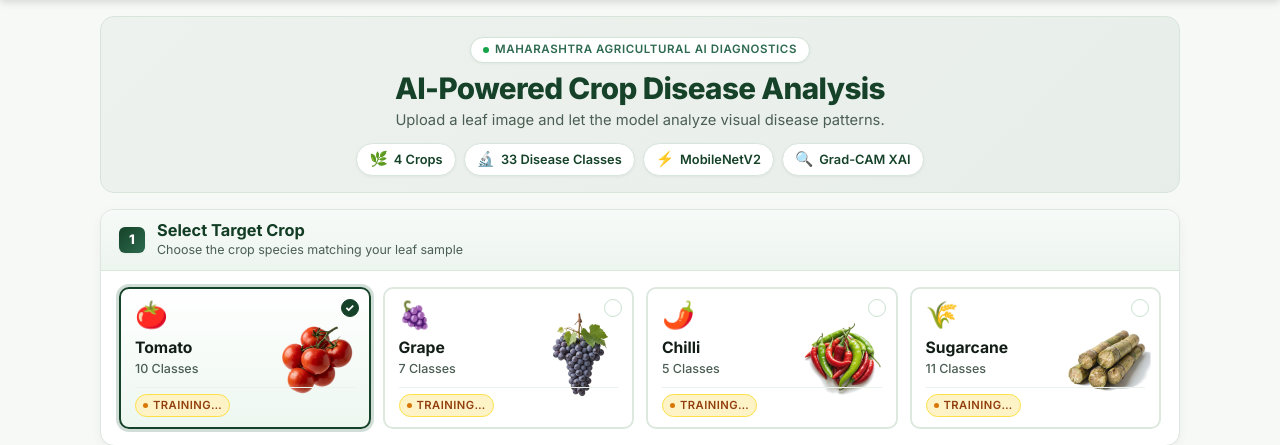
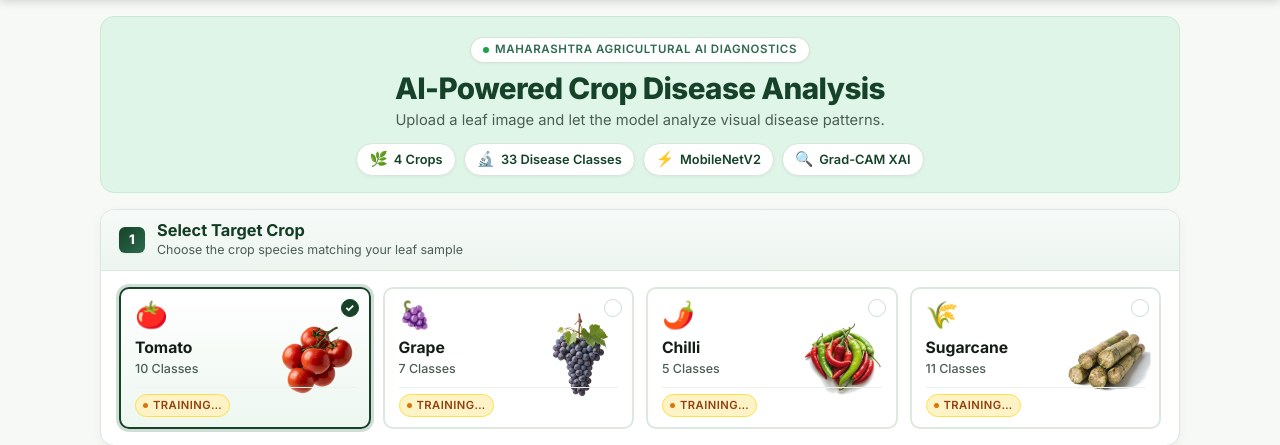
Before and after one commit to sohail-148/maharashtra-crop-disease-detection, a Flask app: page / in a window 1280 px wide. Shown: the part 65-510 px from the top of the page. Run offline with Flask 3, Linux system fonts and the light colour scheme.

Commit message:
Refine agricultural frontend theme

```diff
--- a/app/static/css/main.css
+++ b/app/static/css/main.css
@@ -413,8 +413,8 @@ button {
   text-align: center;
   padding: 18px 20px 16px;
   margin-bottom: 16px;
-  background: linear-gradient(135deg, rgba(21, 66, 40, 0.04) 0%, rgba(45, 106, 79, 0.08) 100%);
-  border: 1px solid #d8e5db;
+  background: #DFF5E7;
+  border: 1px solid #c7ebd4;
   border-radius: var(--radius-lg);
 }
 
```
